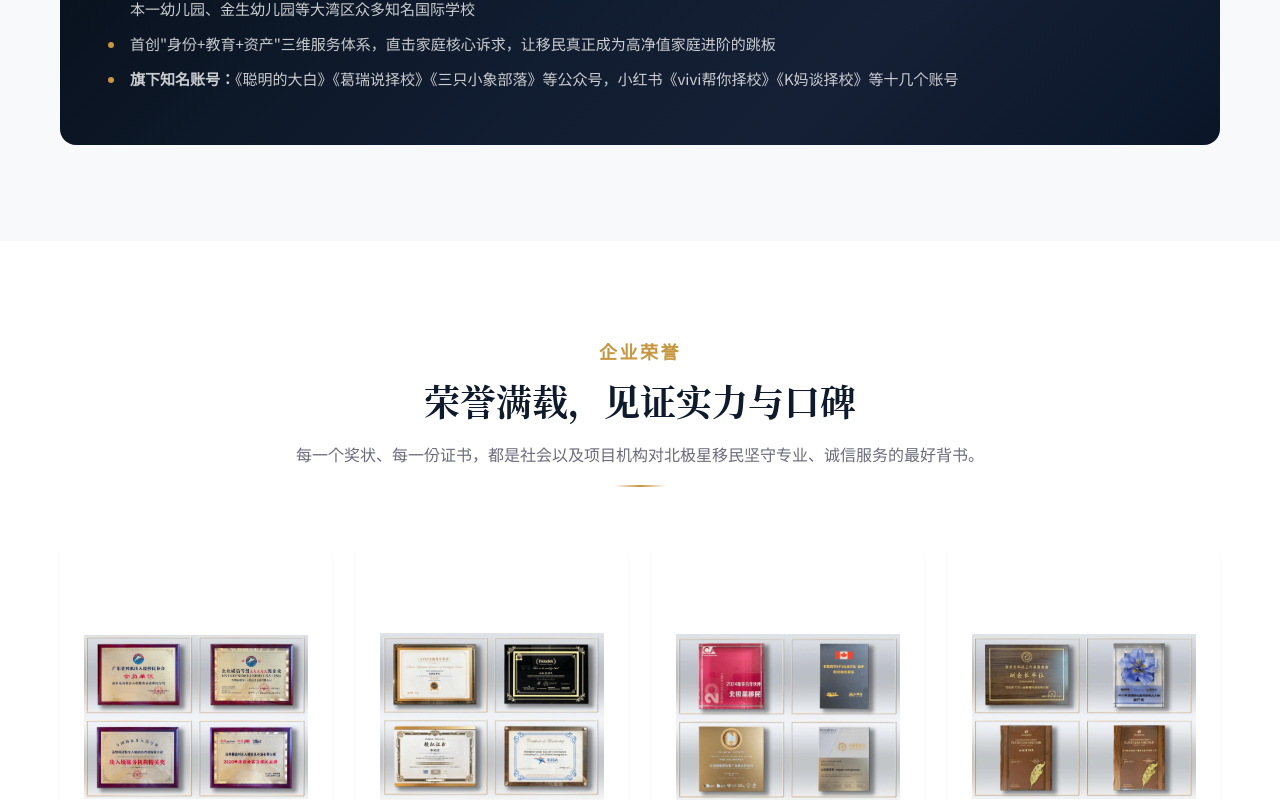
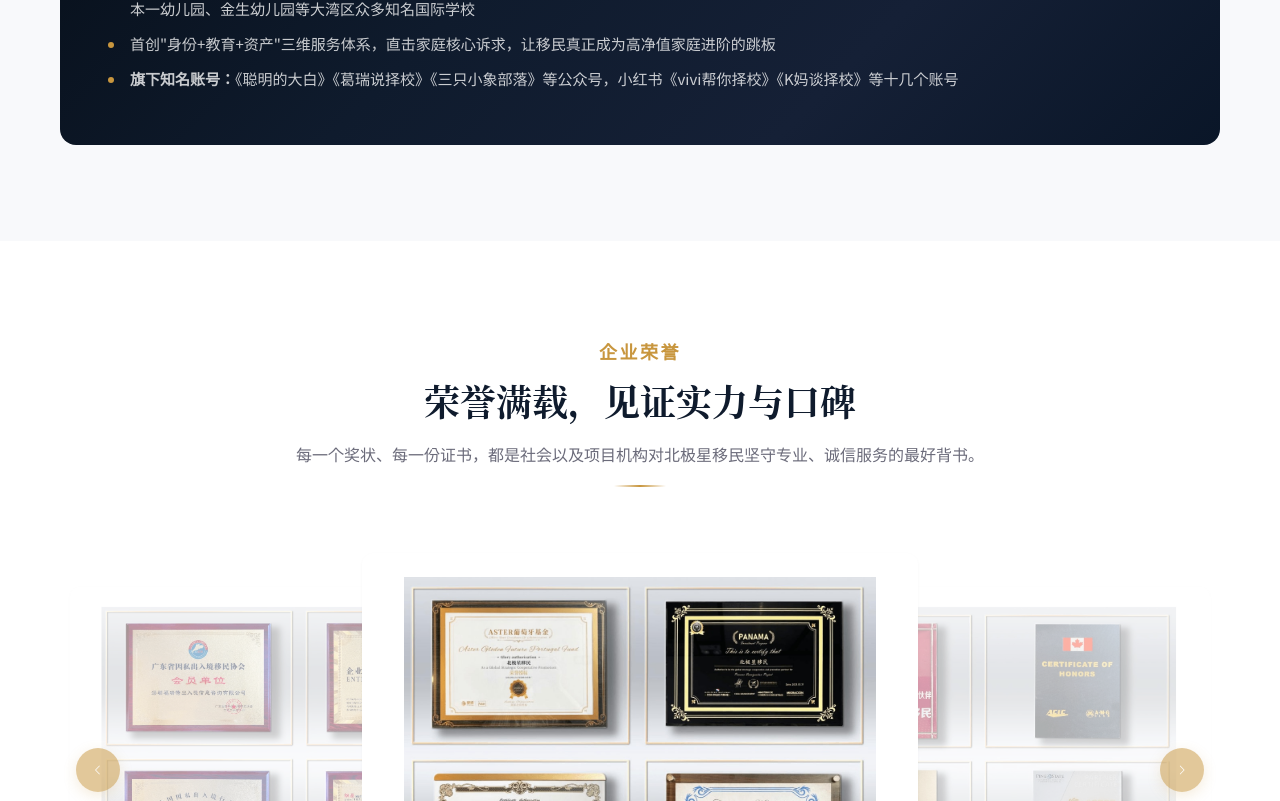
Before and after one commit to rowlen2024/immigration, a Nuxt app in the folder frontend/: page /about in a window 1280 px wide. Shown: the part 2768-3569 px from the top of the page. Built offline with nearby package versions, Linux system fonts and the light colour scheme; no server answers.

Commit message:
fix: 修改关于我们页面

```diff
--- a/frontend/pages/about.vue
+++ b/frontend/pages/about.vue
@@ -36,7 +36,7 @@
             <span class="section-label">关于我们</span>
             <p>北极星移民是深圳福瑞特出入境信息咨询有限公司运营的移民服务品牌，成立于<strong>2013年</strong>，总部位于深圳，专注于海外身份规划与全球资产配置等高端移民服务。</p>
             <p>作为移民领域的权威机构，北极星移民汇聚了一支由资深移民顾问、专业项目风控团队、文案律师团队、税务专家及跨国教育顾问组成的精英团队。他们凭借对各国移民政策的深刻解读与丰富的实操经验，为客户精准匹配最优路径。</p>
-            <p>作为<strong>美国EB-5投资移民、香港投资移民、巴拿马购房投资移民，美国EB-1A杰出人才移民、还是欧洲黄金签证、加勒比海等各国护照的先驱者</strong>，北极星向来以数据化分析、个性化方案及全程透明化管理，确保成功率与效率的双重保障。同时，我们更提供涵盖海外置业、税务优化、国际教育等增值服务，真正实现"移民+安家+发展"的一站式解决方案。</p>
+            <p>作为<strong>美国EB-5投资移民、香港投资移民、土耳其投资移民、巴拿马购房投资移民、美国EB-1A杰出人才移民、还是欧洲黄金签证、加勒比海等各国护照的先驱者</strong>，北极星向来以数据化分析、个性化方案及全程透明化管理，确保成功率与效率的双重保障。同时，我们更提供涵盖海外置业、税务优化、国际教育等增值服务，真正实现"移民+安家+发展"的一站式解决方案。</p>
           </div>
           <div class="intro-img reveal">
             <img :src="`/static/about/images/intro.jpg`" alt="北极星移民团队" width="800" height="600" loading="lazy" />
@@ -118,11 +118,24 @@
           <h2>荣誉满载，见证实力与口碑</h2>
           <p>每一个奖状、每一份证书，都是社会以及项目机构对北极星移民坚守专业、诚信服务的最好背书。</p>
         </div>
-        <div class="honors-grid reveal">
-          <figure v-for="(h, i) in honorImgs" :key="h.src" tabindex="0" role="button" :aria-label="`查看${h.alt}大图`" @click="selectedCert = i" @keydown.enter="selectedCert = i" @keydown.space.prevent="selectedCert = i">
-            <img :src="`/static/about/images/${h.src}`" :alt="h.alt" width="600" height="800" loading="lazy" />
-          </figure>
-        </div>
+        <el-carousel
+          class="honors-carousel reveal"
+          :type="honorCarouselType"
+          height="420px"
+          trigger="click"
+          arrow="always"
+          indicator-position="outside"
+          :autoplay="true"
+          :interval="4000"
+          :loop="true"
+          :pause-on-hover="true"
+        >
+          <el-carousel-item v-for="(h, i) in honorImgs" :key="h.src">
+            <figure tabindex="0" role="button" :aria-label="`查看${h.alt}大图`" @click="selectedCert = i" @keydown.enter="selectedCert = i" @keydown.space.prevent="selectedCert = i">
+              <img :src="`/static/about/images/${h.src}`" :alt="h.alt" width="600" height="800" loading="lazy" />
+            </figure>
+          </el-carousel-item>
+        </el-carousel>
       </div>
     </section>
 
@@ -409,6 +422,10 @@ onMounted(() => {
     { threshold: 0.15 },
   )
   document.querySelectorAll('.reveal').forEach((el) => observer.observe(el))
+
+  honorCarouselMedia = window.matchMedia('(max-width: 767px)')
+  updateHonorCarouselType(honorCarouselMedia)
+  honorCarouselMedia.addEventListener('change', updateHonorCarouselType)
 })
 
 const honorImgs = [
@@ -416,9 +433,20 @@ const honorImgs = [
   { src: '1778637708046637702.jpg', alt: '北极星移民企业荣誉证书 — 优秀服务机构' },
   { src: '1778637719093755072.jpg', alt: '北极星移民企业荣誉证书 — 诚信经营示范单位' },
   { src: '1778637728035122831.jpg', alt: '北极星移民企业荣誉证书 — 行业标杆品牌' },
+  { src: '20260721140058.jpg', alt: '北极星移民企业荣誉证书 — 副会长单位' },
 ]
 
 const selectedCert = ref<number | null>(null)
+const honorCarouselType = ref<'card' | ''>('card')
+let honorCarouselMedia: MediaQueryList | null = null
+
+function updateHonorCarouselType(event: MediaQueryList | MediaQueryListEvent) {
+  honorCarouselType.value = event.matches ? '' : 'card'
+}
+
+onUnmounted(() => {
+  honorCarouselMedia?.removeEventListener('change', updateHonorCarouselType)
+})
 
 const icons: Record<string, string> = {
   clock: getIconSvg('clock', 28),
@@ -433,7 +461,7 @@ const advantages = [
   {
     icon: getIconSvg('file-text', 28),
     title: '专业的文案团队',
-    points: ['文案团队平均8年以上行业经验', '深度挖掘客户的背景情况', '1000+案子的申请经历'],
+    points: ['文案团队平均8年以上行业经验', '深度挖掘客户的背景情况', '20000+案子的申请经历'],
   },
   {
     icon: getIconSvg('users', 28),
@@ -582,11 +610,32 @@ const advantages = [
 .biz-highlight { font-size: 14px; color: var(--text-primary); font-weight: 600; line-height: 1.7; margin-top: 12px; }
 
 /* ══════ Honors ══════ */
-.honors-grid { display: grid; grid-template-columns: repeat(4, 1fr); gap: 24px; }
-.honors-grid figure { background: var(--bg-white); border-radius: var(--radius-lg); padding: 24px; box-shadow: var(--shadow-sm); transition: box-shadow .25s ease; cursor: pointer; }
-.honors-grid figure:hover { box-shadow: var(--shadow-md); }
-.honors-grid figure:focus-visible { outline: none; box-shadow: var(--shadow-focus); }
-.honors-grid img { width: 100%; aspect-ratio: 3/4; object-fit: contain; }
+.honors-carousel { margin: 0 auto; }
+.honors-carousel figure {
+  height: 100%;
+  margin: 0 12px;
+  padding: 24px;
+  background: var(--bg-white);
+  border-radius: var(--radius-lg);
+  box-shadow: var(--shadow-sm);
+  cursor: pointer;
+  transition: box-shadow .25s ease, transform .25s ease;
+}
+.honors-carousel figure:hover { box-shadow: var(--shadow-md); transform: translateY(-2px); }
+.honors-carousel figure:focus-visible { outline: none; box-shadow: var(--shadow-focus); }
+.honors-carousel img { width: 100%; height: 100%; object-fit: contain; }
+.honors-carousel :deep(.el-carousel__item) { padding: 10px 0; }
+.honors-carousel :deep(.el-carousel__item--card) { opacity: .55; }
+.honors-carousel :deep(.el-carousel__item--card.is-active) { opacity: 1; }
+.honors-carousel :deep(.el-carousel__arrow) {
+  width: 44px;
+  height: 44px;
+  color: #fff;
+  background: rgba(200, 150, 62, .52);
+  box-shadow: 0 4px 14px rgba(200, 150, 62, .18);
+}
+.honors-carousel :deep(.el-carousel__arrow:hover) { background: rgba(200, 150, 62, .78); }
+.honors-carousel :deep(.el-carousel__button) { background-color: var(--accent); }
 
 /* ══════ Quality ══════ */
 .quality-card { display: grid; grid-template-columns: 1fr 1fr; gap: 48px; align-items: center; background: var(--gradient-hero); border-radius: var(--radius-xl); padding: 52px; color: #fff; }
@@ -607,7 +656,7 @@ const advantages = [
 .card:focus-visible,
 .adv-card:focus-visible,
 .biz-card:focus-visible,
-.honors-grid figure:focus-visible { outline: none; box-shadow: var(--shadow-focus); }
+.honors-carousel figure:focus-visible { outline: none; box-shadow: var(--shadow-focus); }
 
 /* ══════ Reveal ══════ */
 .reveal { opacity: 0; transform: translateY(28px); transition: opacity .6s ease, transform .6s ease; }
@@ -645,7 +694,10 @@ const advantages = [
   .founder-profile { grid-template-columns: 1fr; gap: 24px; }
   .founder-img { max-width: 240px; }
   .founder-gallery { grid-template-columns: repeat(2, 1fr); }
-  .honors-grid { grid-template-columns: repeat(2, 1fr); }
+  .honors-carousel { margin: 0 -12px; }
+  .honors-carousel :deep(.el-carousel__container) { height: 360px !important; }
+  .honors-carousel figure { margin: 0 6px; padding: 16px; }
+  .honors-carousel :deep(.el-carousel__arrow) { width: 38px; height: 38px; }
   .quality-card { grid-template-columns: 1fr; padding: 32px 24px; gap: 24px; }
 }
 </style>
```
Also changed, not shown: frontend/public/static/about/images/20260721140058.jpg (added).
